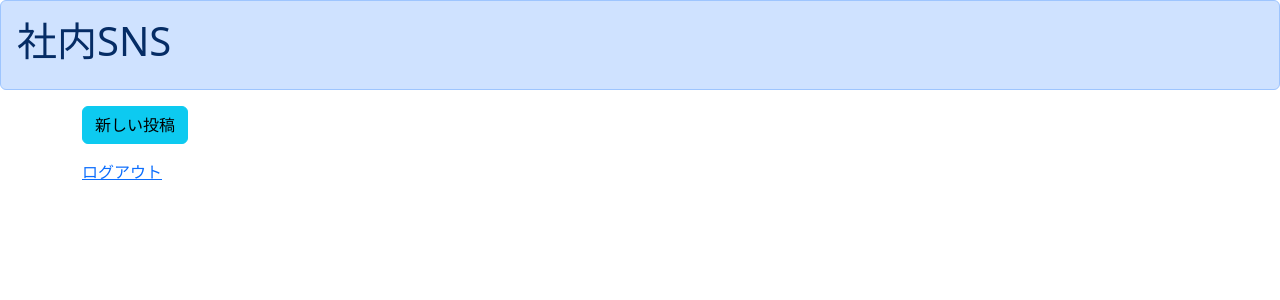
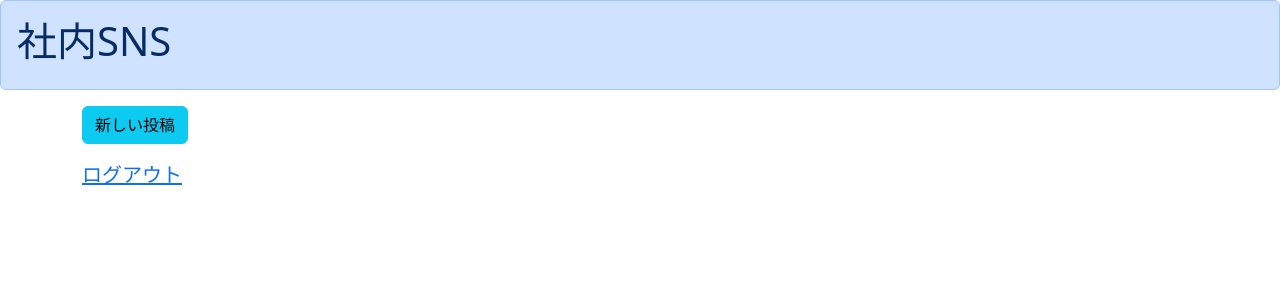
Before and after one commit to kk-watanabe/boardproject, a Django app: template templates/list.html in a window 1280 px wide. Shown: the top 300 px of the page. Run offline with Django 4.2, Linux system fonts and the light colour scheme; the template is opened without the code that fills it, so the values that code supplies are empty.

Commit message:
Update list.html

```diff
--- a/templates/list.html
+++ b/templates/list.html
@@ -1,6 +1,11 @@
 {% extends 'base.html' %}
 
 {% block customcss %}
+<style>
+    body {
+        font-size:20px;
+    }
+</style>
 {% endblock customcss %}
 
 {% block header %}
```
